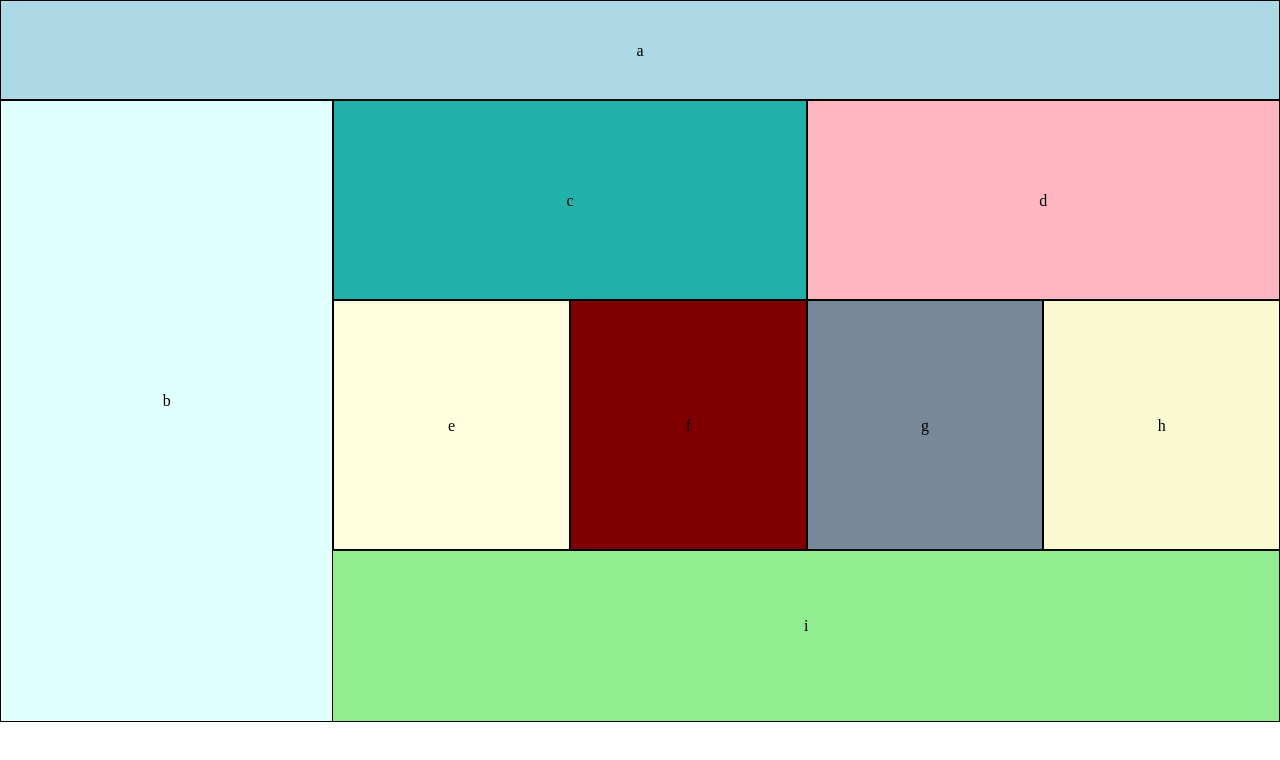
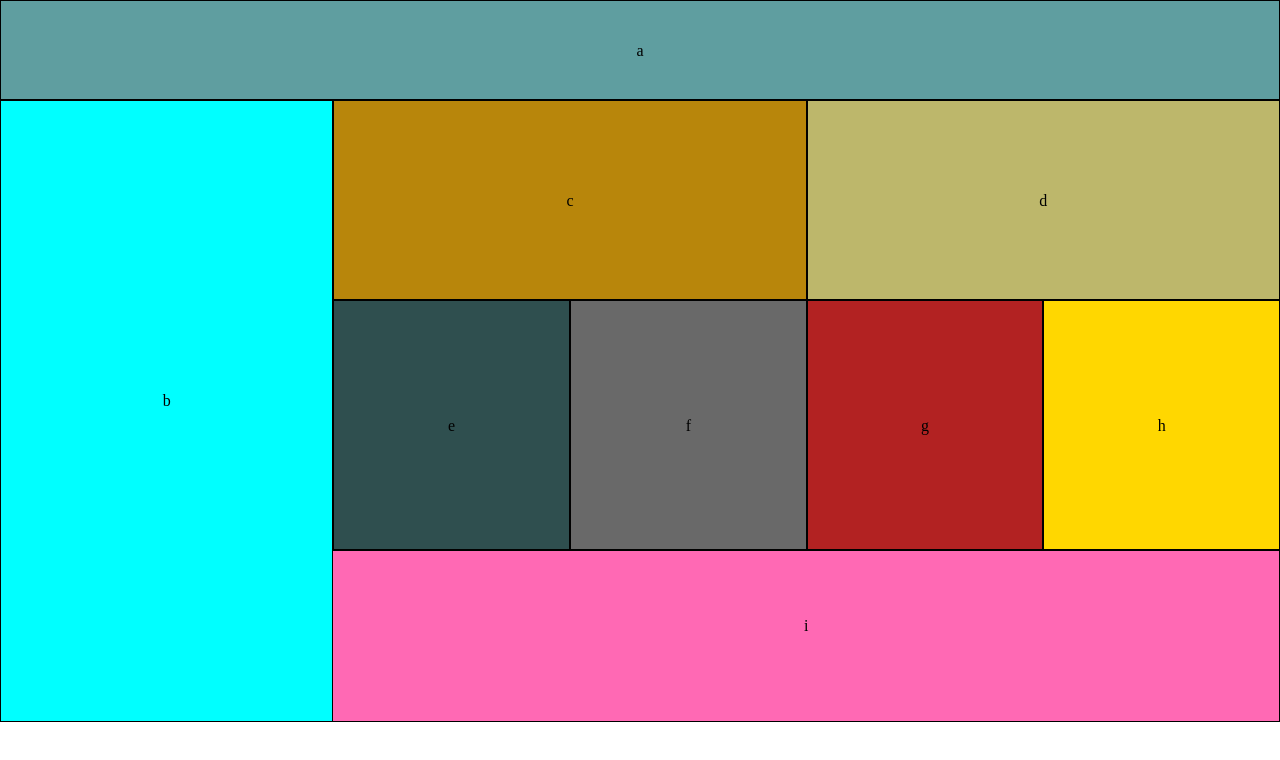
Before and after one commit to Samer-Alnajjar/lab-01, a plain HTML site: page index.html in a window 1280 px wide. Drawn offline with Linux system fonts and the light colour scheme.

Commit message:
Adjusting the colors in desktop display

```diff
--- a/css/theme.css
+++ b/css/theme.css
@@ -58,3 +58,60 @@ div {
 
 
 }
+
+@media(min-width: 768px) {
+  .a{
+
+    background-color: cadetblue ;
+
+}
+
+.b{
+
+     background-color: cyan;
+
+}
+
+.c{
+
+  background-color:darkgoldenrod ;
+
+
+}
+
+.d{
+
+  background-color: darkkhaki;
+}
+
+.e{
+
+  background-color: darkslategray;
+
+
+}
+
+.f{
+
+  background-color: dimgray;
+
+}
+
+.g{
+  background-color: firebrick;
+
+}
+
+.h{
+
+  background-color: gold;
+
+}
+
+.i{
+
+  background-color: hotpink;
+
+
+}
+}
```
